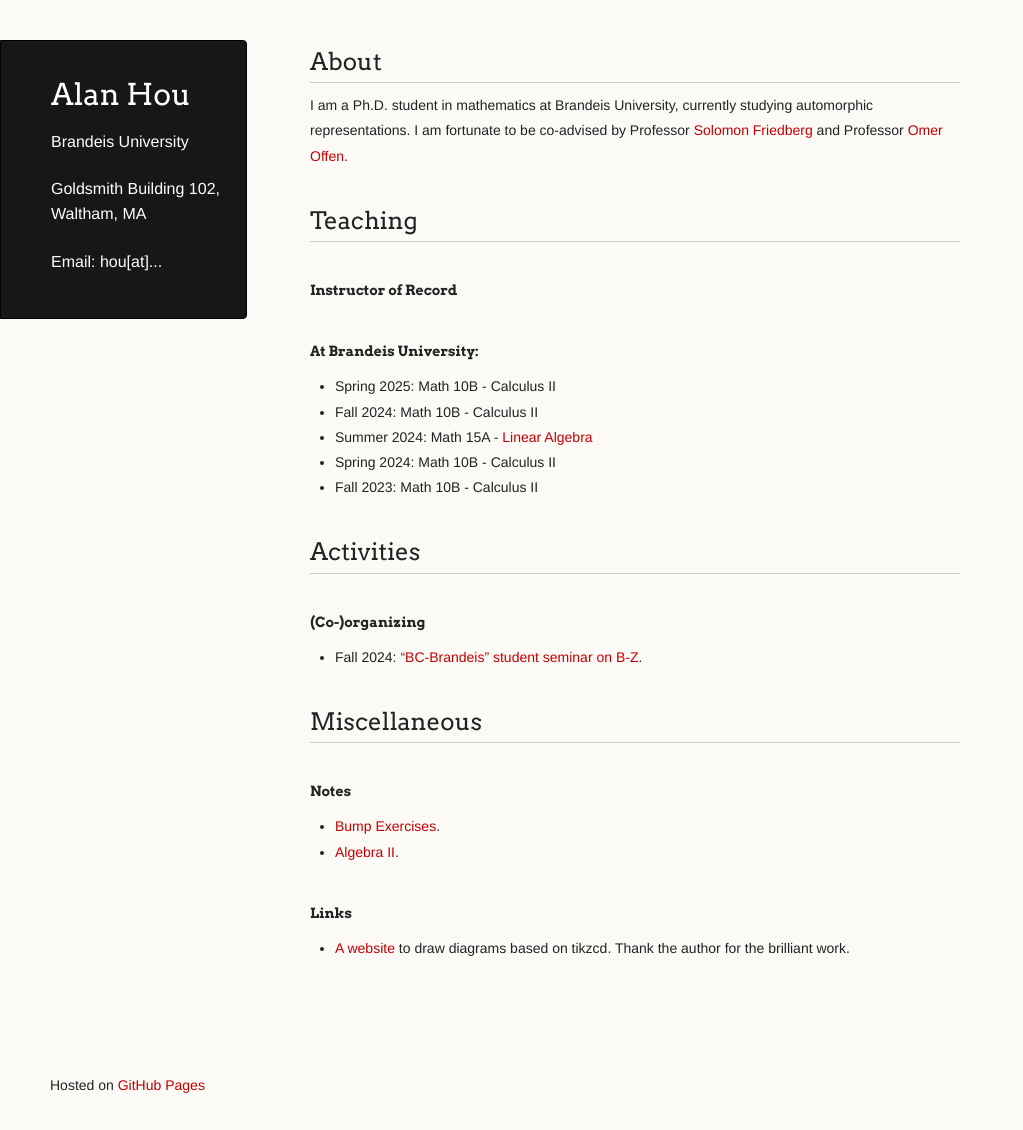
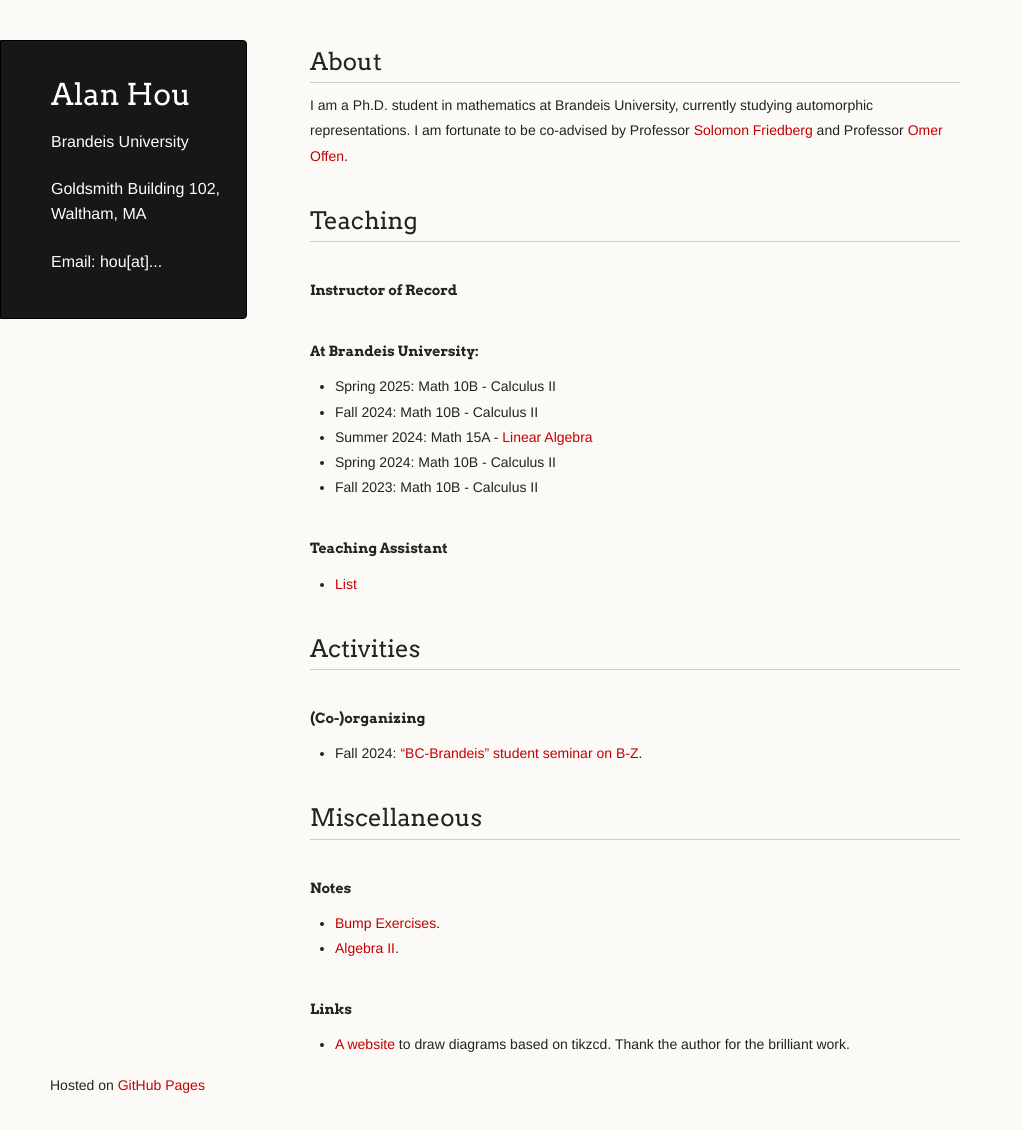
Before and after one commit to axhou/axhou.github.io, a Jekyll site: the page built from index.md, in a window 1280 px wide and 1130 px high. Shown: the whole window, without its empty margins (0-1023 px from the left). Built offline with Jekyll 4.4.1, drawn with Linux system fonts in a browser that asks for light colours; our own code applies the rules of GitHub Pages for plain Markdown files.

Commit message:
Update index.md

```diff
--- a/index.md
+++ b/index.md
@@ -18,6 +18,9 @@ I am a Ph.D. student in mathematics at Brandeis University, currently studying a
   - Spring 2024: Math 10B - Calculus II
   - Fall 2023: Math 10B - Calculus II
 
+#### Teaching Assistant
+ - [List](./talist.md)
+
 ## Activities
 
 #### (Co-)organizing
```
